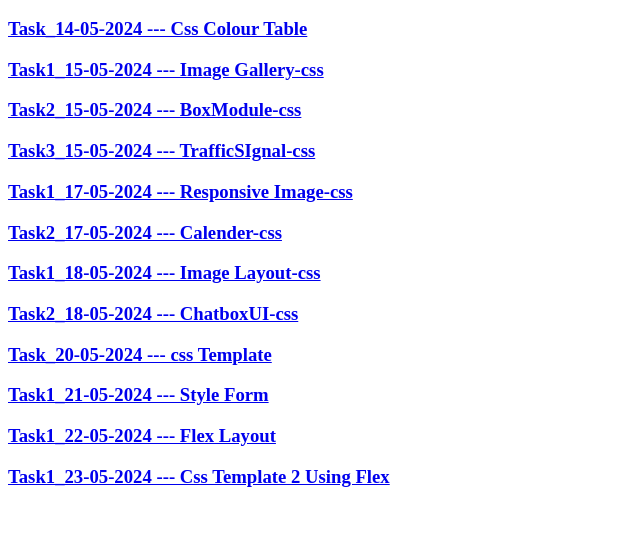
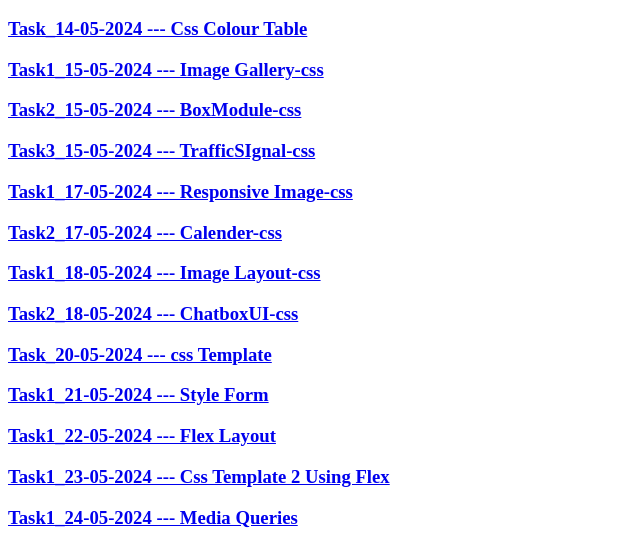
Before and after one commit to Sahi21/10K_Assign, a plain HTML site: page index.html in a window 1280 px wide. Shown: the part 571-1118 px from the top of the page, without its empty margins (0-640 px from the left). Before the commit the page ends 1078 px from the top, so only its background shows below. Drawn offline with Linux system fonts and the light colour scheme.

Commit message:
new Commit

```diff
--- a/index.html
+++ b/index.html
@@ -38,6 +38,7 @@
     <a href="day15task.html"><h3>Task1_21-05-2024 --- Style Form</h3></a>
     <a href="Day16task.html"><h3>Task1_22-05-2024 --- Flex Layout</h3></a>
     <a href="Template2.html"><h3>Task1_23-05-2024 --- Css Template 2 Using Flex</h3></a>
+    <a href="Responsive.html"><h3>Task1_24-05-2024 --- Media Queries</h3></a>
 
 
 
```
